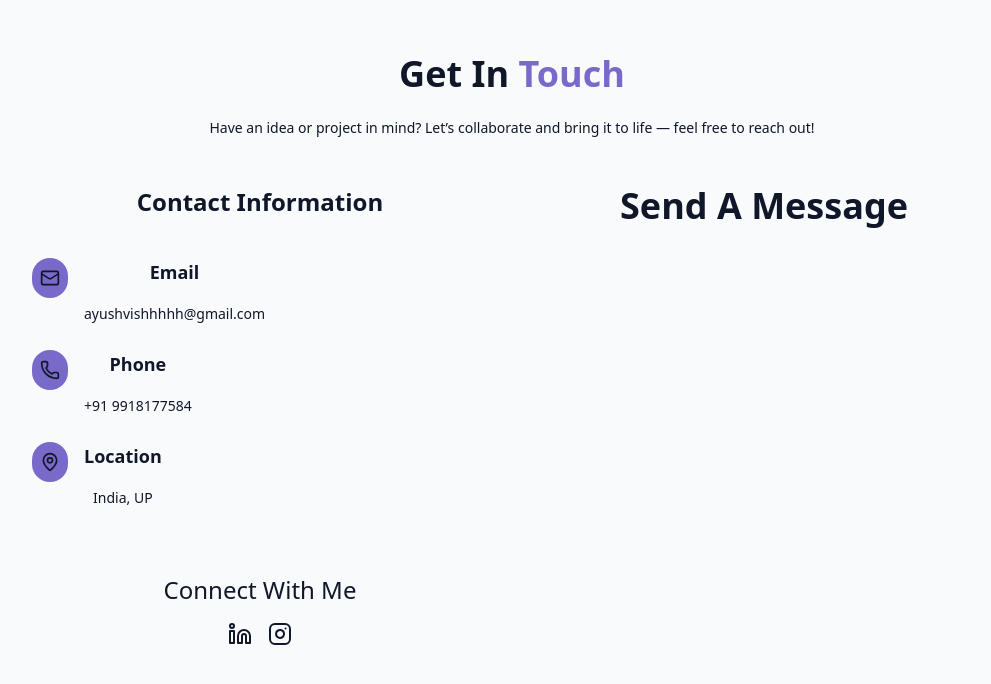
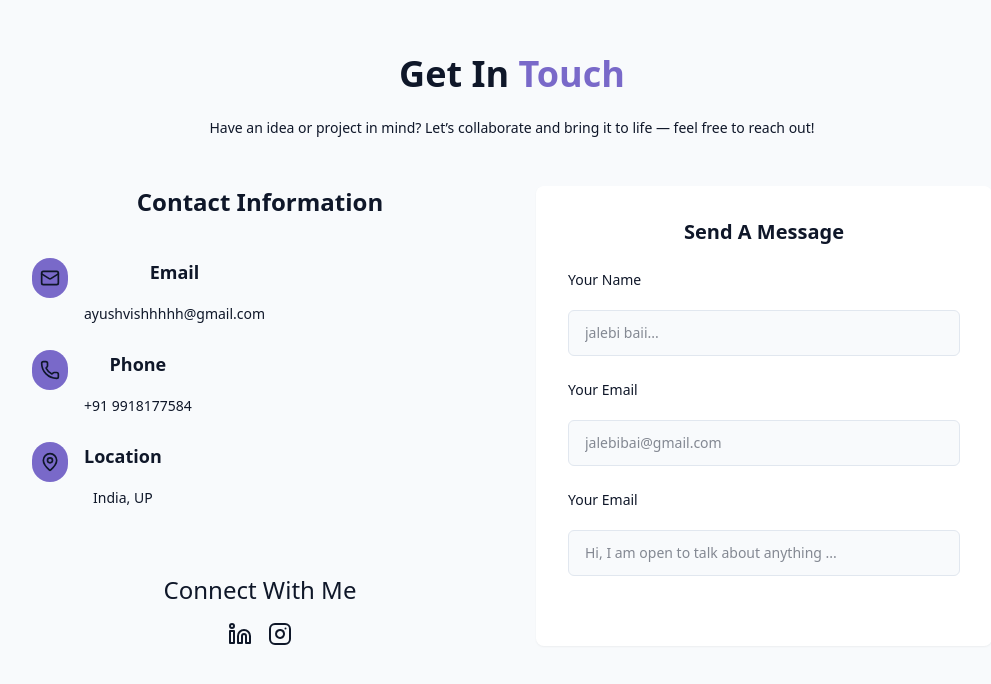
Before and after one commit to Ayush-Vishwakarma17/my-portfolio, a React (Vite) app: page / in a window 1280 px wide. Shown: the part 4980-5664 px from the top of the page, without its empty margins (128-1119 px from the left). Built offline with nearby package versions, Linux system fonts and the light colour scheme.

Commit message:
download button done

```diff
--- a/src/components/AboutSection.jsx
+++ b/src/components/AboutSection.jsx
@@ -36,7 +36,7 @@ export const AboutSection = () => {
                 Get In Touch
               </a>
               <a
-                href="#contact"
+                href="/public/AyushCV.pdf" download=""
                 className=" h-12 w-50 border-2 border-white bg-primary/10 rounded-2xl flex items-center justify-center card-hover-2 hover:bg-primary-2 transition-color duration-300"
               >
                 Download CV
--- a/src/components/ContactSection.jsx
+++ b/src/components/ContactSection.jsx
@@ -3,7 +3,7 @@ import { Instagram, Linkedin, Mail, MapPin, Phone } from "lucide-react"
 
 export const ContactSection = () => {
     return <section id="contact" className="text-3xl md:text-4xl font-bold py-24 px-4 relative bg-secondary/30">
-        <div className="container mx-auto max-w-5xl">
+        <div className="container mx-auto max-w-5xl ">
             <h2>Get In <span className="text-primary">Touch</span></h2>
 
             <p className="mt-6 text-center text-sm font-normal  mb-12 max-w-2xl mx-auto">
@@ -14,9 +14,9 @@ export const ContactSection = () => {
                 <div className="space-y-8">
                     <h3 className="sm:text-2xl font-semibold mb-6">Contact Information</h3>
 
-                    <div className="mt-10 space-y-6 justify-center">
-                        <div className="flex items-start space-x-4">
-                            <div className=" p-2 rounded-full bg-primary-2">
+                    <div className="mt-10 space-y-6 justify-center  items-center">
+                        <div className=" flex items-start  space-x-4">
+                            <div className=" p-2 rounded-full bg-primary-2 ">
                                 <Mail className="1-5 w-5"/>
                             </div>
                             <div className="">
@@ -65,9 +65,52 @@ export const ContactSection = () => {
                         </div>
                     </div>
                 </div>
-                <div>
-                    <h3>Send A Message</h3>
+                <div className="bg-card p-8 shadow-xs rounded-lg">
+                    <h3 className="text-xl font-semibold mb-6">Send A Message</h3>
+
+                    <form action="" className="space-y-6">
+                        <div>
+                            <label htmlFor="name" className="block text-sm font-normal  text-left">Your Name</label>
+                            <input type="text"
+                                id="name"
+                                name="name"
+                                required
+                                className=" mt-5 text-sm font-normal w-full px-4 py-3 border border-input rounded-md bg-background focus:outline-hidden focus:ring-2 focus:ring-primary-2 card-hover"
+                                placeholder="jalebi baii..."
+                            />
+                        </div>
+
+                        {/* for Email  */}
+
+                        <div>
+                            <label htmlFor="email" className="block text-sm font-normal text-left">Your Email</label>
+                            <input type="email"
+                                id="email"
+                                name="email"
+                                required
+                                className=" mt-5 text-sm font-normal w-full px-4 py-3 border border-input rounded-md bg-background focus:outline-hidden focus:ring-2 focus:ring-primary-2 card-hover"
+                                placeholder="jalebibai@gmail.com"
+                            />
+                        </div>
+
+                        {/* idk idk */}
+
+                        <div>
+                            <label htmlFor="message" className="block text-sm font-normal text-left">Your Email</label>
+                            <input type="textarea"
+                                id="message"
+                                name="message"
+                                required
+                                className=" mt-5 text-sm font-normal w-full px-4 py-3 border border-input rounded-md bg-background focus:outline-hidden focus:ring-2 focus:ring-primary-2 card-hover resize-none"
+                                placeholder="Hi, I am open to talk about anything ..."
+                            />
+                        </div>
+                    </form>
                 </div>
+
+
+
+
             </div>
         </div>
     </section>
--- a/src/components/SkillsSection.jsx
+++ b/src/components/SkillsSection.jsx
@@ -87,6 +87,8 @@ export const SkillSection = () => {
               </div>
             </div>
           ))}
+
+
         </div>
       </div>
     </section>
```
Also changed, not shown: 1 other file (tests, documents, lock files or other folders).
